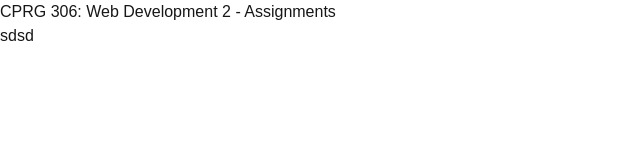
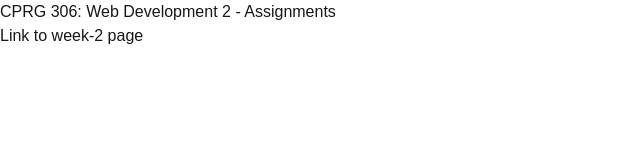
Before and after one commit to tienphap1405/cprg306-assignments, a Next.js app: page / in a window 1280 px wide. Shown: the top 160 px of the page, without its empty margins (0-640 px from the left). Built offline with nearby package versions, Linux system fonts and the light colour scheme.

Commit message:
Update page.js

```diff
--- a/app/page.js
+++ b/app/page.js
@@ -4,7 +4,7 @@ export default function Page() {
   return(
     <div>
       <h1>CPRG 306: Web Development 2 - Assignments</h1>
-      <Link href={"/week-2"}>sdsd</Link>
+      <Link href={"/week-2"}>Link to week-2 page</Link>
     </div>
   );
 }
```
